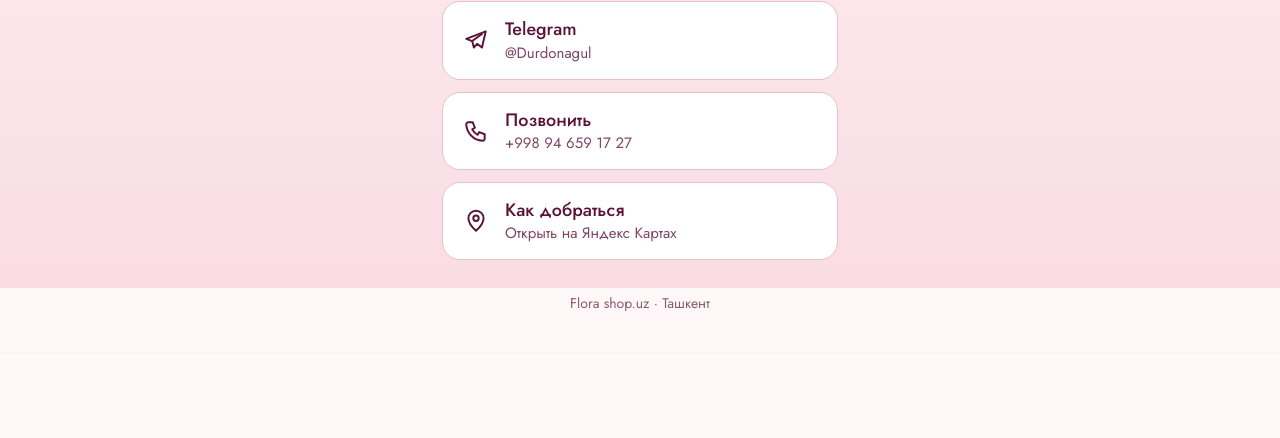
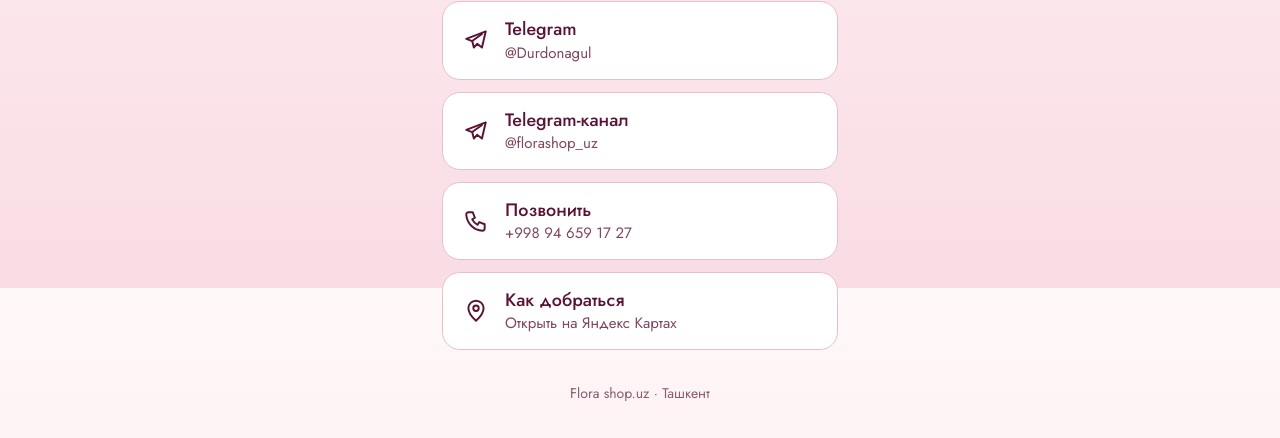
Before and after one commit to karimovabush-oss/florashop.uz, a plain HTML site: page index.html in a window 1280 px wide. Shown: the part 512-950 px from the top of the page. Before the commit the page ends 866 px from the top, so only its background shows below. Drawn offline with nearby package versions, Linux system fonts and the light colour scheme.

Commit message:
Add Flora Shop Telegram channel link

```diff
--- a/index.html
+++ b/index.html
@@ -80,6 +80,9 @@ footer{margin-top:34px; font-size:14px; color:var(--muted)}
     <li><a class="btn" href="https://t.me/Durdonagul" target="_blank" rel="noopener">
       <svg viewBox="0 0 24 24" fill="none" stroke="currentColor" stroke-width="1.8" stroke-linecap="round" stroke-linejoin="round" aria-hidden="true"><path d="M21 4 3 11l5.5 2L10 19l3-3.5 4.5 3.5z"/><path d="m8.5 13 9-6.5"/></svg>
       <span><span class="t">Telegram</span><span class="s">@Durdonagul</span></span></a></li>
+    <li><a class="btn" href="https://t.me/florashop_uz" target="_blank" rel="noopener">
+      <svg viewBox="0 0 24 24" fill="none" stroke="currentColor" stroke-width="1.8" stroke-linecap="round" stroke-linejoin="round" aria-hidden="true"><path d="M21 4 3 11l5.5 2L10 19l3-3.5 4.5 3.5z"/><path d="m8.5 13 9-6.5"/></svg>
+      <span><span class="t">Telegram-канал</span><span class="s">@florashop_uz</span></span></a></li>
     <li><a class="btn" href="tel:+998946591727">
       <svg viewBox="0 0 24 24" fill="none" stroke="currentColor" stroke-width="1.8" stroke-linecap="round" stroke-linejoin="round" aria-hidden="true"><path d="M5 4h4l2 5-2.5 1.5a11 11 0 0 0 5 5L15 13l5 2v4a2 2 0 0 1-2 2A16 16 0 0 1 3 6a2 2 0 0 1 2-2z"/></svg>
       <span><span class="t">Позвонить</span><span class="s">+998 94 659 17 27</span></span></a></li>
```
